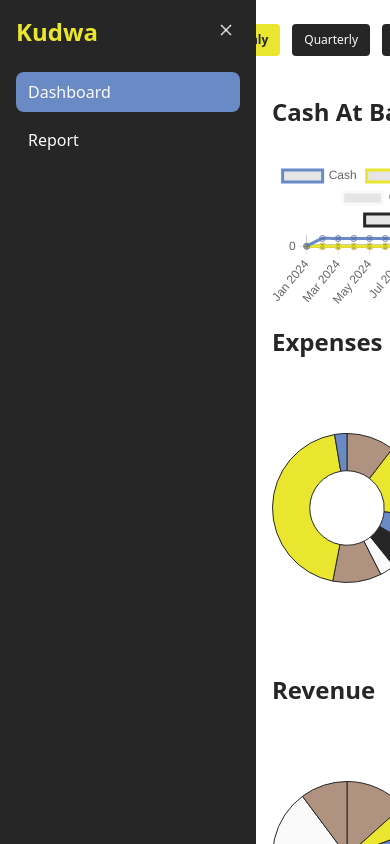
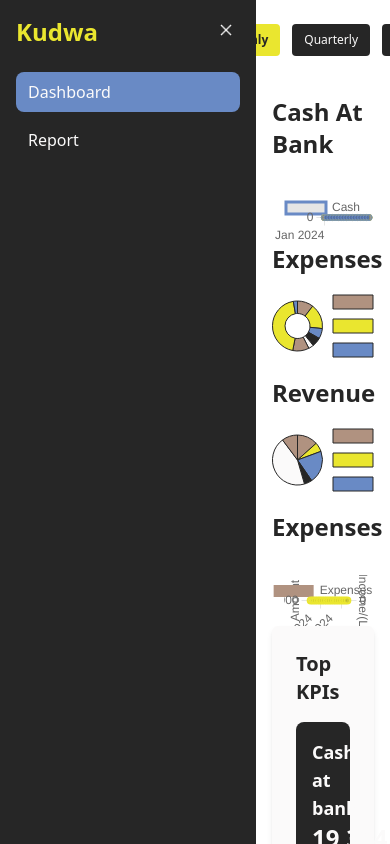
Before and after one commit to khajag12/frontend-dashboard, a Next.js app: page / in a window 390 px wide. Built offline with nearby package versions, Linux system fonts and the light colour scheme.

Commit message:
style fixes

```diff
--- a/src/components/page/CashAtBank.tsx
+++ b/src/components/page/CashAtBank.tsx
@@ -8,7 +8,7 @@ interface CashAtBankProps {
 
 export default function CashAtBank({ dateArray, dataSet }: CashAtBankProps) {
   return (
-    <div className="space-y-8 max-w-[400px] mx-auto">
+    <div className="space-y-8 max-w-[300px] mx-auto">
       <h2 className="text-2xl font-bold text-[var(--color-darkgray)]">
         Cash At Bank
       </h2>
--- a/src/components/page/Dashboard.tsx
+++ b/src/components/page/Dashboard.tsx
@@ -37,7 +37,7 @@ const Dashboard = () => {
           </button>
         ))}
       </div>
-      <div className="px-4 py-4 grid grid-cols-1 md:grid-cols-2 gap-4">
+      <div className="px-4 py-4 lg:grid lg:grid-cols-2 gap-4">
         <CashAtBank
           dataSet={dashboardData.mainDashboard.charts.cashAtBank}
           dateArray={dashboardData.mainDashboard.dateArray}
--- a/src/components/page/ExpensesSplit.tsx
+++ b/src/components/page/ExpensesSplit.tsx
@@ -9,7 +9,7 @@ interface ExpenseDonutChartProps {
 
 const ExpensesSplit = ({ data }: ExpenseDonutChartProps) => {
   return (
-    <div className="max-w-[400px] mx-auto">
+    <div className="max-w-[300px] mx-auto">
       <h2 className="text-2xl font-bold text-[var(--color-darkgray)]">
         Expenses
       </h2>
--- a/src/components/page/PNL.tsx
+++ b/src/components/page/PNL.tsx
@@ -10,7 +10,7 @@ interface ProfitLossOverviewChartProps {
 }
 const PNL = ({ dateArray, dataSet }: ProfitLossOverviewChartProps) => {
   return (
-    <div className="space-y-8 max-w-[400px] mx-auto">
+    <div className="space-y-8 max-w-[300px] mx-auto">
       <h2 className="text-2xl font-bold text-[var(--color-darkgray)]">
         Expenses
       </h2>
--- a/src/components/page/Revenue.tsx
+++ b/src/components/page/Revenue.tsx
@@ -8,7 +8,7 @@ interface RevenuePieChartProps {
 }
 const Revenue = ({ data }: RevenuePieChartProps) => {
   return (
-    <div className="max-w-[400px] mx-auto">
+    <div className="max-w-[300px] mx-auto">
       <h2 className="text-2xl font-bold text-[var(--color-darkgray)]">
         Revenue
       </h2>
--- a/src/components/report/ReportViewToggle.tsx
+++ b/src/components/report/ReportViewToggle.tsx
@@ -7,14 +7,14 @@ export default function ReportViewToggle({ view, setView }: Props) {
   const views = ["monthly", "quarterly", "yearly"] as const;
 
   return (
-    <div className="mb-6 flex gap-3">
+    <div className="my-6 flex space-x-3 sm:space-x-4 justify-center">
       {views.map((v) => (
         <button
           key={v}
           onClick={() => setView(v)}
-          className={`px-4 py-2 rounded font-semibold ${
+          className={`px-3 sm:px-4 py-2 rounded text-xs sm:text-sm md:text-base ${
             view === v
-              ? "bg-[var(--color-bright)] text-[var(--color-darkgray)]"
+              ? "bg-[var(--color-bright)] text-[var(--color-darkgray)] font-bold"
               : "bg-[var(--color-darkgray)] text-[var(--color-lightbg)]"
           }`}
         >
```
